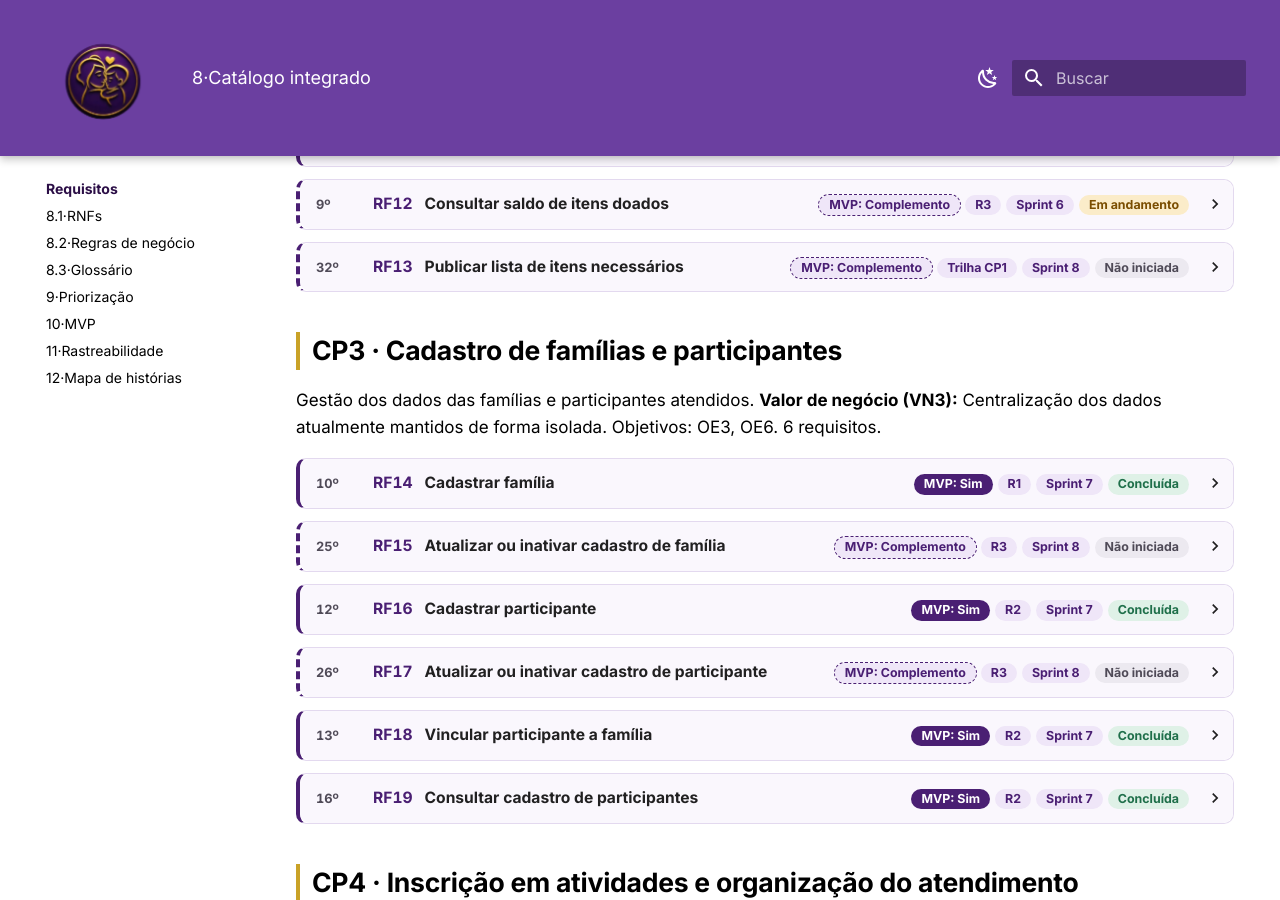
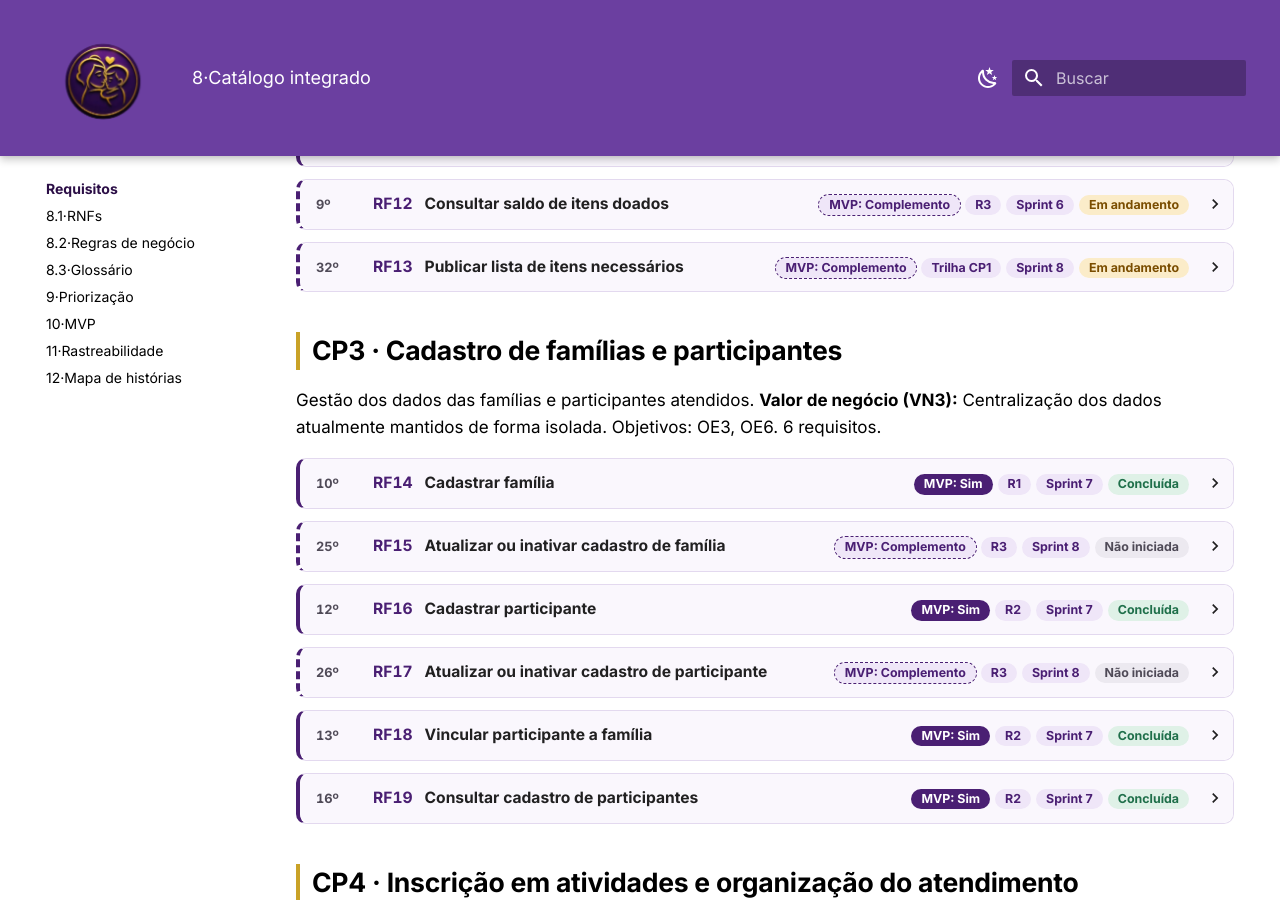
Before and after one commit to mdsreq-fga-unb/REQ-2026.2-T01-MaesGuerreiras, an MkDocs documentation site: the page built from docs/08-requisitos/index.md, in a window 1280 px wide and 900 px high, scrolled down 2113 px. Built offline with MkDocs 1.6.1 and Material for MkDocs 9.7.7, drawn with Linux system fonts in a browser that asks for light colours.

Commit message:
Atualiza a situação dos requisitos a partir das issues

```diff
--- a/docs/08-requisitos/index.md
+++ b/docs/08-requisitos/index.md
@@ -263,8 +263,8 @@ Gestão das doações de itens recebidas e distribuídas. **Valor de negócio (V
 
 </details>
 
-<details class="ficha" id="rf13" data-cp="cp2" data-release="trilha-cp1" data-sprint="8" data-mvp="complemento" data-situacao="nao-iniciada" data-valor="3" data-esforco="2" data-ordem="32" data-perfis="coordenacao" markdown="1">
-<summary><span class="ficha__ordem" title="Posição na ordem do backlog">32º</span> <span class="ficha__id">RF13</span> <span class="ficha__nome">Publicar lista de itens necessários</span> <span class="ficha__chips"><span class="chip chip--mvp-complemento">MVP: Complemento</span> <span class="chip">Trilha CP1</span> <span class="chip">Sprint 8</span> <span class="chip chip--sit-nao-iniciada">Não iniciada</span></span></summary>
+<details class="ficha" id="rf13" data-cp="cp2" data-release="trilha-cp1" data-sprint="8" data-mvp="complemento" data-situacao="em-andamento" data-valor="3" data-esforco="2" data-ordem="32" data-perfis="coordenacao" markdown="1">
+<summary><span class="ficha__ordem" title="Posição na ordem do backlog">32º</span> <span class="ficha__id">RF13</span> <span class="ficha__nome">Publicar lista de itens necessários</span> <span class="ficha__chips"><span class="chip chip--mvp-complemento">MVP: Complemento</span> <span class="chip">Trilha CP1</span> <span class="chip">Sprint 8</span> <span class="chip chip--sit-em-andamento">Em andamento</span></span></summary>
 
 | Parte do registro | Informação |
 | :--- | :--- |
@@ -276,8 +276,8 @@ Gestão das doações de itens recebidas e distribuídas. **Valor de negócio (V
 | Critérios de aceitação | <br>**CA-RF13-01:** A Coordenação consegue incluir um item na lista pública de necessidades, associando-o a uma categoria cadastrada pelo RF11 e informando, opcionalmente, a quantidade desejada.<br>**CA-RF13-02:** A ausência de quantidade desejada não impede a publicação do item.<br>**CA-RF13-03:** A Coordenação consegue remover um item publicado, que deixa de aparecer na lista pública.<br>**CA-RF13-04:** A lista fica disponível sem autenticação. Alterações no saldo não incluem nem removem automaticamente itens dessa lista, conforme a RN03.<br>**CA-RF13-05:** Voluntário e Visitante não conseguem incluir ou remover itens da lista, inclusive por acesso direto à operação.<br>**CA-RF13-06:** A consulta pública da lista apresenta os resultados em até 3 segundos em pelo menos 95% das requisições, em conexão móvel 3G/4G, conforme o RNF03.<br>Evidência prevista: Inclusão com e sem quantidade, remoção, consulta pública, alteração de saldo sem mudança automática na lista, testes de permissão e medição do RNF03. |
 | Priorização | Valor **3** (fonte: avaliação da cliente por requisito, planilha de priorização v2) · Esforço **2** · Risco: — · Posição **32** na ordem<br>**Valor (cliente):** Should have, critério: impacto para os usuários. «Direciona o doador e reduz o recebimento do que a associação não precisa. Hoje isso é feito por post no Instagram, que funciona. Depende da área pública (CP1); por isso não é Must.»<br>**Esforço (equipe):** esforço 2 · complexidade 1 · lacuna 2 → consolidado 1,7. Cadastro e remoção simples de itens, com exibição na área pública. A lista é atualizada manualmente.<br>**Leitura da matriz:** Candidato ao MVP (valor 3 · esforço 2). Entre os primeiros da Fatia 2, conforme a capacidade das sprints. |
 | Entrega | MVP: **complemento** (Fatia 2), conforme a nova matriz (planilha v2) · Release **Trilha CP1** · Sprint **8** · Iceberg: Meio |
-| Situação | Não iniciada |
-| Evolução | 27/10/2026 · Ordem ajustada: RF01 antes do RF13. ([MUD-006](../14-historico/index.md#mud-006))<br>29/10/2026 · Nova matriz, com o valor dado pela cliente por requisito (planilha v2): valor 4 → 3; esforço 3 → 2. ([MUD-015](../14-historico/index.md#mud-015))<br>26/11/2026 · Incluídos critérios de aceitação para os 23 RFs previstos para a Sprint 8 e o fechamento, com evidências previstas e pendências de definição identificadas. ([MUD-057](../14-historico/index.md#mud-057)) |
+| Situação | Em andamento |
+| Evolução | 27/10/2026 · Ordem ajustada: RF01 antes do RF13. ([MUD-006](../14-historico/index.md#mud-006))<br>29/10/2026 · Nova matriz, com o valor dado pela cliente por requisito (planilha v2): valor 4 → 3; esforço 3 → 2. ([MUD-015](../14-historico/index.md#mud-015))<br>26/11/2026 · Incluídos critérios de aceitação para os 23 RFs previstos para a Sprint 8 e o fechamento, com evidências previstas e pendências de definição identificadas. ([MUD-057](../14-historico/index.md#mud-057))<br>26/11/2026 · Situação: Não iniciada → Em andamento (issue #114). ([MUD-065](../14-historico/index.md#mud-065)) |
 
 </details>
 
```
Also changed, not shown: docs/14-historico/index.md (+1 -0 lines).
